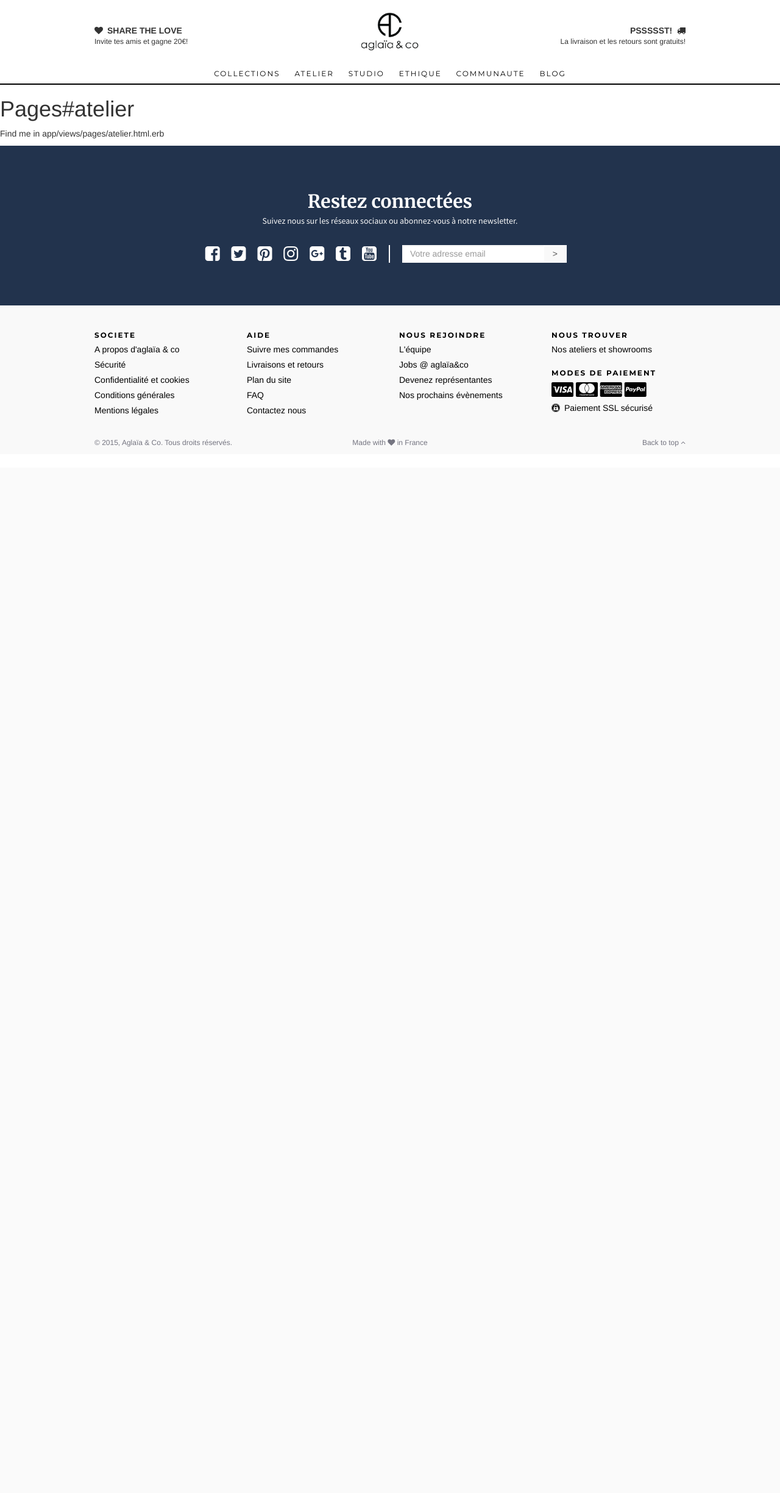
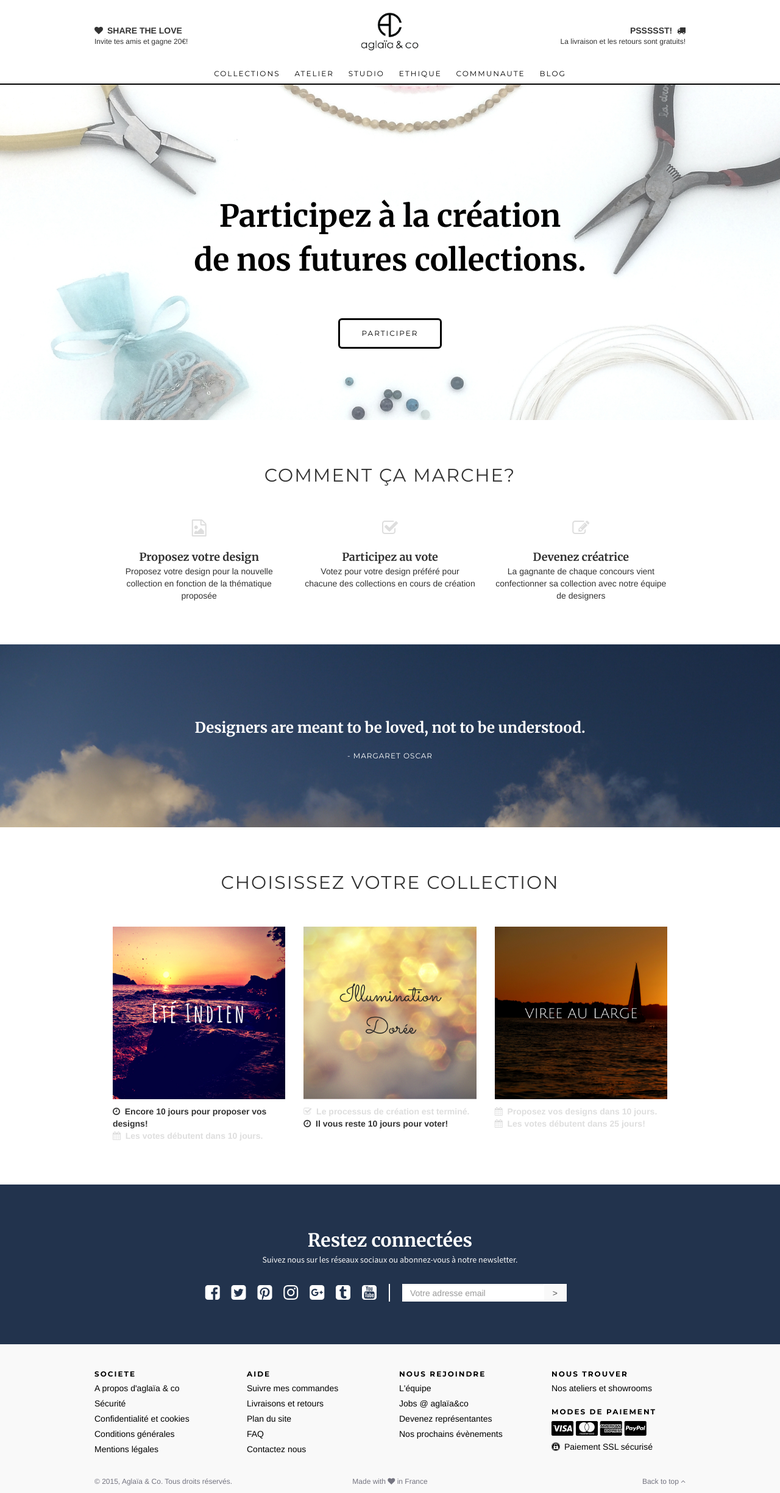
Before and after one commit to fgainnier/aglaia, a Rails app: page /pages/atelier in a window 1280 px wide. Shown: the part 33-2482 px from the top of the page at 61% size. Before the commit the page ends 766 px from the top, so only its background shows below. Run offline with Rails 7, Linux system fonts and the light colour scheme; style sheets or scripts are compiled from the project's sources; some libraries are stand-ins or nearby versions.

Commit message:
Add Pages Atelier

```diff
--- a/app/assets/stylesheets/bootstrap_and_customization.css.scss
+++ b/app/assets/stylesheets/bootstrap_and_customization.css.scss
@@ -248,11 +248,21 @@ a:hover {
 	border-color: #000000;
 }
 
-.jumbotron {
+.jumbotron-homepage {
 	 background-image: url(image_path('jumbotron.png'));
 	 background-size: cover;
    background-repeat: no-repeat;
    background-position: 0% 30%;
+   height: 550px;
+   padding-top: 180px;
+   margin-bottom: 0px;
+}
+
+.jumbotron-atelier {
+	 background-image: url(image_path('atelier2.jpg'));
+	 background-size: cover;
+   background-repeat: no-repeat;
+   background-position: 0% 70%;
    height: 550px;
    padding-top: 180px;
    margin-bottom: 0px;
@@ -1067,3 +1077,111 @@ a:hover {
 	padding-top: 5px;
 	border-radius: 0px;
 }
+
+.atelierwork .titre {
+	font-family: 'Merriweather';
+	font-size: 18px;
+	font-weight: 700;
+}
+
+.atelierwork {
+	padding: 70px 0 70px 0;
+}
+
+
+.citation {
+	background-image: url(image_path('Wine.png'));
+	background-size: cover;
+  background-repeat: no-repeat;
+  background-position: 0% 0%;
+  height: 300px;
+	color: #FFFFFF;
+	text-align: center;
+	padding: 120px 0 70px 0;
+}
+
+.btn-atelier {
+	width: 170px;
+	height: 50px;
+	font-size: 12px;
+	font-weight: 40px;
+	letter-spacing: 2px;
+	font-family: 'Montserrat';
+	background-color: transparent;
+	border-color: #000000;
+	border-width: 3px;
+	color: #000000;
+	padding-top: 14px;
+}
+
+.btn-atelier:hover {
+	width: 170px;
+	height: 50px;
+	font-size: 12px;
+	font-weight: 40px;
+	letter-spacing: 2px;
+	font-family: 'Montserrat';
+	background-color: #000000;
+	border-color: #000000;
+	border-width: 3px;
+	color: #FFFFFF;
+	padding-top: 14px;
+}
+
+.citation .titre {
+	font-family: 'Merriweather';
+	font-size: 24px;
+	font-weight: 700;
+}
+
+.citation .texte {
+	letter-spacing: 1px;
+	font-family: 'Montserrat';
+	font-weight: normal;
+	font-size: 12px;
+}
+
+.concours {
+	padding: 70px 0 70px 0;
+}
+
+.concours .bouttonproduit1 {
+	padding: 110px 0 20px 0;
+	text-align: center;
+}
+
+.concours .bouttonproduit2 {
+	padding: 20px 0 20px 0;
+	text-align: center;
+}
+
+.concours .btn-product {
+	width: 200px;
+}
+
+.point {
+	padding-bottom: 5px;
+}
+
+.atelierwork .icon {
+	color: #DEDEDE	;
+	padding-bottom: 20px;
+}
+
+
+.atelier-titre {
+	font-family: 'Montserrat', 'Merriweather';
+	letter-spacing: 2px;
+	font-size: 30px;
+	font-weight: 400;
+	padding-bottom: 50px;
+}
+
+.phasein {
+	font-weight: bold;
+}
+
+.phaseout {
+	font-weight: bold;
+	color: #DEDEDE;
+}
--- a/app/views/pages/atelier.html.erb
+++ b/app/views/pages/atelier.html.erb
@@ -1,2 +1,97 @@
-<h1>Pages#atelier</h1>
-<p>Find me in app/views/pages/atelier.html.erb</p>
+<div class="jumbotron jumbotron-atelier text-center">
+	<div class="jumbotron-titre">Participez à la création</br> de nos futures collections.</div>
+	</br>
+	</br>
+	</br>
+	<%= link_to root_path, class: "btn btn-danger btn-lg btn-atelier" do %>
+	PARTICIPER
+	<% end %>
+</div>
+
+<section class="atelierwork">
+<div class="container">
+	<div class="row atelier-titre text-center">
+				COMMENT ÇA MARCHE?
+	</div>
+	<div class="col-md-12">
+		<div class="col-md-4 text-center">
+			<div class="icon"><i class="fa fa-file-image-o fa-2x"></i></div>
+			<div class="titre">Proposez votre design</div>
+			<div class="texte">Proposez votre design pour la nouvelle collection en fonction de la thématique proposée</div>
+		</div>
+		<div class="col-md-4 text-center">
+			<div class="icon"><i class="fa fa-check-square-o fa-2x"></i></div>
+			<div class="titre">Participez au vote</div>
+			<div class="texte">Votez pour votre design préféré pour chacune des collections en cours de création</div>
+		</div>
+		<div class="col-md-4 text-center">
+			<div class="icon"><i class="fa fa-pencil-square-o fa-2x"></i></div>
+			<div class="titre">Devenez créatrice</div>
+			<div class="texte">La gagnante de chaque concours vient confectionner sa collection avec notre équipe de designers</div>
+		</div>
+	</div>
+</div>
+</section>
+
+<section class="citation">
+	<div class="container">
+		<div class="col-md-12">
+				<div class="titre">Designers are meant to be loved, not to be understood.</div>
+				</br>
+				<div class="texte">- MARGARET OSCAR</div>
+		</div>
+	</div>
+</section>
+
+
+<section class="concours">
+	<div class="container">
+		<div class="col-md-12">
+			<div class="row atelier-titre text-center">
+				CHOISISSEZ VOTRE COLLECTION
+			</div>
+			<div class="col-md-4">
+				<div class="thumbnail thumbnail3">
+ 	   				<%= link_to (image_tag("eteindien.jpg")), root_path %>
+ 	   					<div class="caption" id="caption-down">
+ 	   					<div class="bouttonproduit1"><%= link_to root_path, class: "btn btn-danger btn-lg btn-product" do %>
+							PARTICIPER
+							<% end %></div>
+ 	   				</div>
+ 	   				</div>
+ 	   				<div class="caption">
+	 	   				<div class="phasein"><i class="fa fa-clock-o"></i>&nbsp;&nbsp;Encore 10 jours pour proposer vos designs!</div>
+	 	   				<div class="phaseout"><i class="fa fa-calendar"></i>&nbsp;&nbsp;Les votes débutent dans 10 jours.</div>
+	 	   			</div>
+ 	   	</div>
+			<div class="col-md-4">
+				<div class="thumbnail thumbnail3">
+ 	   				<%= link_to (image_tag("illuminationdoree.jpg")), root_path %>
+ 	   				<div class="caption" id="caption-down">
+ 	   					<div class="bouttonproduit1"><%= link_to root_path, class: "btn btn-danger btn-lg btn-product" do %>
+							VOTER
+							<% end %></div>
+ 	   				</div>
+ 	   				</div>
+ 	   				<div class="caption">
+	 	   				<div class="phaseout"><i class="fa fa-check-square-o"></i>&nbsp;&nbsp;Le processus de création est terminé.</div>
+	 	   				<div class="phasein"><i class="fa fa-clock-o"></i>&nbsp;&nbsp;Il vous reste 10 jours pour voter!</div>
+	 	   			</div>
+			</div>
+			<div class="col-md-4">
+				<div class="thumbnail thumbnail3">
+ 	   				<%= link_to (image_tag("viree.jpg")), root_path %>
+ 	   				<div class="caption" id="caption-down">
+ 	   					<div class="bouttonproduit1"><%= link_to root_path, class: "btn btn-danger btn-lg btn-product" do %>
+							A VENIR LE 15/09/15
+							<% end %></div>
+ 	   				</div>
+ 	   				</div>
+ 	   				<div class="caption">
+	 	   				<div class="phaseout"><i class="fa fa-calendar"></i>&nbsp;&nbsp;Proposez vos designs dans 10 jours.</div>
+	 	   				<div class="phaseout"><i class="fa fa-calendar"></i>&nbsp;&nbsp;Les votes débutent dans 25 jours!</div>
+	 	   			</div>
+			</div>
+		</div>
+	</div>
+</section>
--- a/app/views/pages/home.html.erb
+++ b/app/views/pages/home.html.erb
@@ -1,4 +1,4 @@
-<div class="jumbotron text-center">
+<div class="jumbotron jumbotron-homepage text-center">
 	<div class="jumbotron-titre">Créez. Partagez. Donnez.</div>
 	<div class="jumbotron-texte">Devenez les créatrices et les égéries de nos collections et faites le bien autour de vous.</div>
 	</br>
```
Also changed, not shown: app/assets/images/Wine.png (added), app/assets/images/atelier2.jpg (added), app/assets/images/eteindien.jpg (added), app/assets/images/illuminationdoree.jpg (added), app/assets/images/viree.jpg (added).
